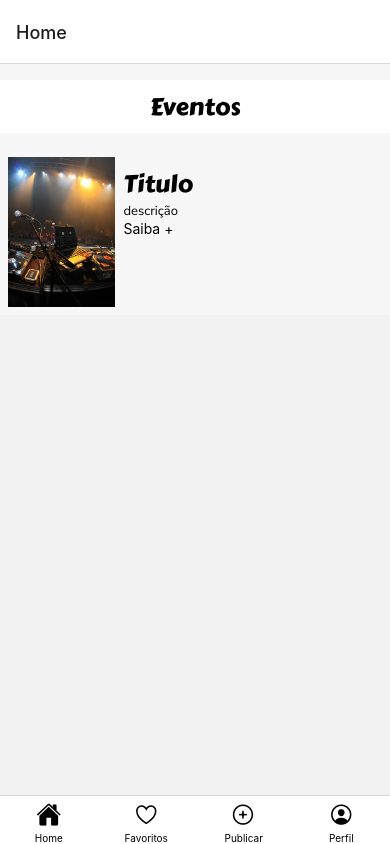
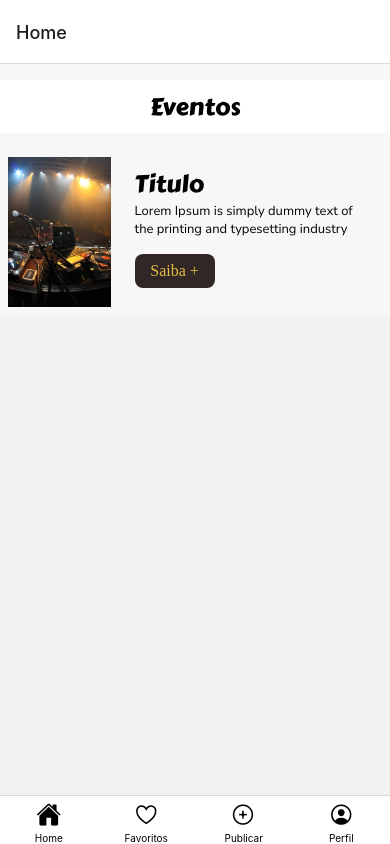
Before and after one commit to R0drigo-Pedroso/Projeto-Fala-no-Mic, a React Native app: screen /Home in a window 390 px wide. Built offline with nearby package versions, Linux system fonts and the light colour scheme.

Commit message:
Update home

```diff
--- a/src/screens/Home.js
+++ b/src/screens/Home.js
@@ -15,8 +15,8 @@ import { useFonts } from "expo-font";
 
 function Home() {
   const [fontCarregar] = useFonts({
-    nunito: require("../../assets/fonts/NunitoSans-Regular.ttf"),
-    carterOne: require("../../assets/fonts/CarterOne-Regular.ttf"),
+    nunitoOne: require("../../assets/fonts/NunitoSans-Regular.ttf"),
+    carterTier: require("../../assets/fonts/CarterOne-Regular.ttf"),
   });
 
   if (!fontCarregar);
@@ -34,11 +34,14 @@ function Home() {
         <View style={estilos.descricao}>
           <View>
             <Text style={estilos.fontTitulo}>Titulo</Text>
-            <Text style={estilos.textCorrido}>descrição</Text>
+            <Text style={estilos.textCorrido}>
+              Lorem Ipsum is simply dummy text of the printing and typesetting
+              industry
+            </Text>
           </View>
 
-          <Pressable>
-            <Text>Saiba +</Text>
+          <Pressable style={estilos.botaoSaiba}>
+            <Text style={estilos.textSaiba}>Saiba +</Text>
           </Pressable>
         </View>
       </View>
@@ -54,12 +57,12 @@ const estilos = StyleSheet.create({
   },
 
   fontTitulo: {
-    fontFamily: "carterOne",
+    fontFamily: "carterTier",
     fontSize: 24,
   },
 
   textCorrido: {
-    fontFamily: "nunito",
+    fontFamily: "nunitoOne",
     fontSize: 13,
   },
 
@@ -70,13 +73,28 @@ const estilos = StyleSheet.create({
     padding: 8,
     marginTop: 16,
     marginBottom: 16,
-    fontFamily: "carterOne",
+    fontFamily: "carterTier",
   },
 
   areaConteudo: {
     width: "100%",
     flexDirection: "row",
     padding: 8,
+  },
+
+  botaoSaiba: {
+    backgroundColor: "#322727",
+    width: 80,
+    padding: 8,
+    marginTop: 16,
+    alignItems: "center",
+    borderRadius: 8,
+  },
+
+  textSaiba: {
+    fontFamily: "nunito",
+    fontSize: 16,
+    color: "#E3BC40",
   },
 
   image: {
@@ -91,5 +109,6 @@ const estilos = StyleSheet.create({
   descricao: {
     flex: 0.7,
     padding: 8,
+    marginLeft: 16,
   },
 });
```
